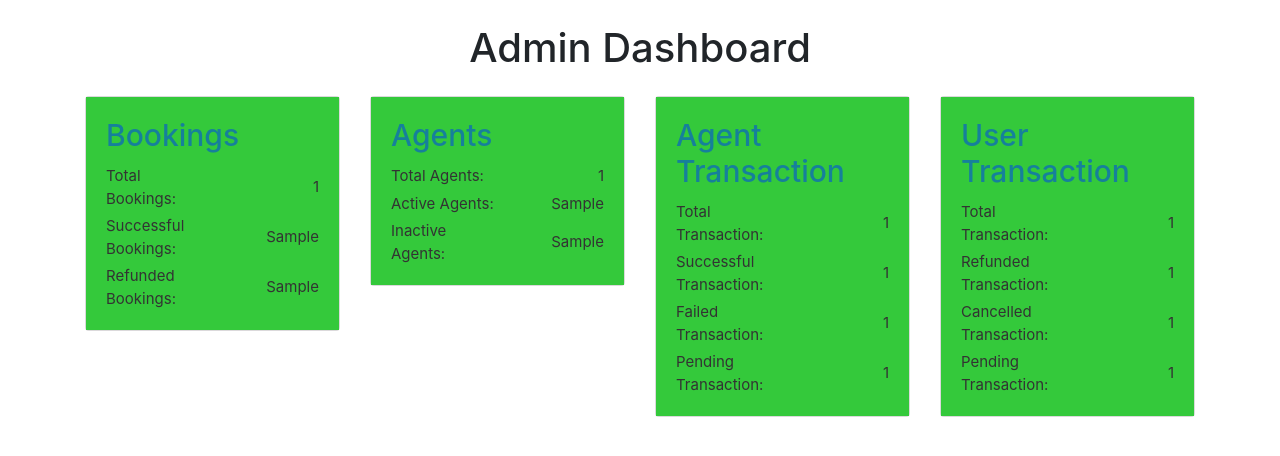
After one commit to flycatch/TravelWorld-BE, a Django app: template api/templates/admin/admin_dashboard.html in a window 1280 px wide. The commit adds this page. Shown: the top 456 px of the page. Run offline with Django 4.2, Linux system fonts and the light colour scheme; the template is opened without the code that fills it: most values are stand-ins (such as "Sample title", 1, 10 or a date in 2020); some libraries are stand-ins or nearby versions.

Commit message:
admin dashboard

```diff
--- a/TravelWorld/urls.py
+++ b/TravelWorld/urls.py
@@ -3,6 +3,7 @@ from django.urls import path, include
 from drf_yasg.views import get_schema_view
 from drf_yasg import openapi
 from rest_framework import permissions
+import api
 
 schema_view = get_schema_view(
     openapi.Info(
@@ -18,6 +19,7 @@ schema_view = get_schema_view(
 )
 
 urlpatterns = [
+    path('admin/dashboard/', api.admin.dashboard_page, name='dashboard_page'),
     path('admin/', admin.site.urls),
     path('api/', include('api.urls')),
 
--- /dev/null
+++ b/api/templates/admin/admin_dashboard.html
@@ -0,0 +1,101 @@
+<!-- admin_dashboard.html -->
+<!DOCTYPE html>
+<html lang="en">
+<head>
+    <meta charset="UTF-8">
+    <meta name="viewport" content="width=device-width, initial-scale=1.0">
+    <title>Admin Dashboard</title>
+    <!-- Include Bootstrap CSS -->
+    <link href="https://stackpath.bootstrapcdn.com/bootstrap/4.5.2/css/bootstrap.min.css" rel="stylesheet">
+    <!-- Include Font Awesome CSS -->
+    <link rel="stylesheet" href="https://cdnjs.cloudflare.com/ajax/libs/font-awesome/6.0.0-beta3/css/all.min.css" />
+    <style>
+        /* Customize card styles here */
+        .card {
+            margin-bottom: 20px;
+            background-color: #faf8fa !important; /* Light gray background color */
+        }
+        .card-body {
+            color: #333333; /* Dark text color */
+            background-color: #34c93b !important; /* Light green background color */
+        }
+        .card-title {
+            color: #16809b !important; /* Blue title color */
+            font-size: 30px; /* Font size 30px */
+        }
+        .card-text {
+            font-size: 15px; /* Font size 30px */
+            margin-bottom: 5px; /* Add some space between paragraphs */
+            display: flex; /* Use flexbox layout */
+            justify-content: space-between; /* Align items to the left and right */
+            align-items: center; /* Align items vertically */
+        }
+        .card-text span:first-child {
+            flex: 1; /* Allow labels to take available space */
+            text-align: left; /* Align labels to the left */
+        }
+        .card-text span:last-child {
+            flex: 1; /* Allow counts to take available space */
+            text-align: right; /* Align counts to the right */
+        }
+        .dashboard-title {
+            text-align: center; /* Center align the dashboard title */
+        }
+    </style>
+</head>
+<body>
+
+
+    <div class="container">
+        <h1 class="mt-4 mb-4 dashboard-title">Admin Dashboard</h1>
+        <div class="row">
+            <div class="col-md-3">
+                <!-- Total Bookings Card -->
+                <div class="card">
+                    <div class="card-body">
+                        <h5 class="card-title">Bookings </h5>
+                        <p class="card-text"><span>Total Bookings:</span> <span>{{ cards.total_bookings_count }}</span></p>
+                        <p class="card-text"><span>Successful Bookings:</span> <span>{{ cards.successful_bookings }}</span></p>
+                        <p class="card-text"><span>Refunded Bookings:</span> <span>{{ cards.refunded_bookings }}</span></p>
+                    </div>
+                </div>
+            </div>
+            <div class="col-md-3">
+                <!-- Total Agents Card -->
+                <div class="card">
+                    <div class="card-body">
+                        <h5 class="card-title">Agents</h5>
+                        <p class="card-text"><span>Total Agents:</span> <span>{{ cards.total_agent_count }}</span></p>
+                        <p class="card-text"><span>Active Agents:</span> <span>{{ cards.active_agents }}</span></p>
+                        <p class="card-text"><span>Inactive Agents:</span> <span>{{ cards.inactive_agents }}</span></p>
+                    </div>
+                </div>
+            </div>
+            <div class="col-md-3">
+                <!-- Total Agents Transaction Card -->
+                <div class="card">
+                    <div class="card-body">
+                        <h5 class="card-title">Agent Transaction</h5>
+                        <p class="card-text"><span>Total Transaction:</span> <span>{{ cards.total_agent_transaction_count }}</span></p>
+                        <p class="card-text"><span> Successful Transaction:</span> <span>{{ cards.successful_agent_transaction_count }}</span></p>
+                        <p class="card-text"><span>Failed Transaction:</span> <span>{{ cards.failed_agent_transaction_count }}</span></p>
+                        <p class="card-text"><span>Pending Transaction:</span> <span>{{ cards.pending_agent_transaction_count }}</span></p>
+                    </div>
+                </div>
+            </div>
+            <div class="col-md-3">
+                <!-- Total User Transaction Card -->
+                <div class="card">
+                    <div class="card-body">
+                        <h5 class="card-title">User Transaction</h5>
+                        <p class="card-text"><span>Total Transaction:</span> <span>{{ cards.total_user_transaction_count }}</span></p>
+                        <p class="card-text"><span> Refunded Transaction:</span> <span>{{ cards.refunded_user_transaction_count }}</span></p>
+                        <p class="card-text"><span>Cancelled Transaction:</span> <span>{{ cards.cancelled_user_transaction_count }}</span></p>
+                        <p class="card-text"><span>Pending Transaction:</span> <span>{{ cards.pending_user_transaction_count }}</span></p>
+                    </div>
+                </div>
+            </div>
+        </div>
+    </div>
+</body>
+</html>
```
Also changed, not shown: api/admin.py (+53 -0 lines), api/templates/admin/base.html (+8 -1 lines).
